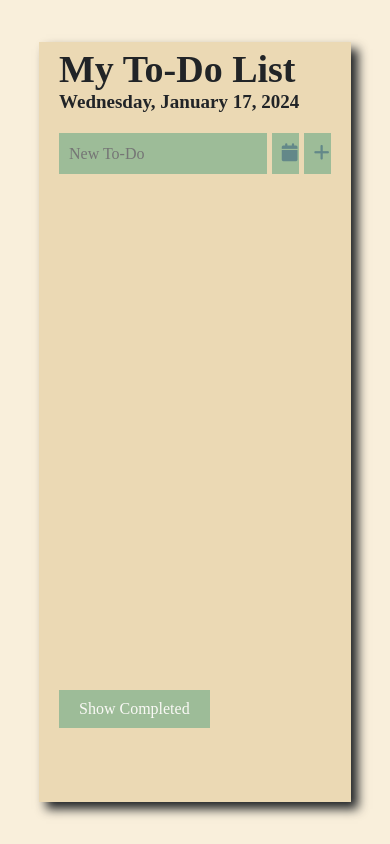
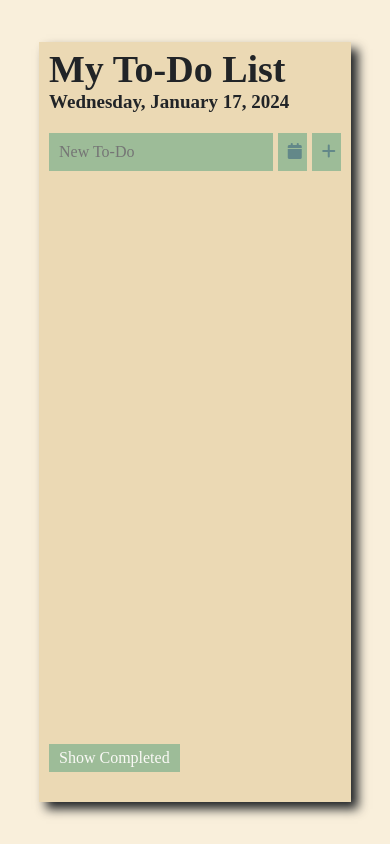
Before and after one commit to NaspoDev/To-Do, a React (Vite) app in the folder client/: page / in a window 390 px wide. Built offline with nearby package versions, Linux system fonts and the light colour scheme; a web font is replaced by a local one.

Commit message:
responsive design down to width 450px

```diff
--- a/client/src/App.scss
+++ b/client/src/App.scss
@@ -262,7 +262,12 @@
     }
 
     .ToDoList {
+      height: 78%;
+
       .toggle-list-state-button-container {
+        height: auto;
+        padding: 15px 0px 5px 0px;
+
         .toggle-list-state-button {
           font-size: 16px;
           padding: 10px 20px;
@@ -320,3 +325,52 @@
     }
   }
 }
+
+@media (max-width: 450px) {
+  .App {
+    .ToDoContainer {
+      padding: 5px 10px;
+
+      .ToDoForm {
+        .to-do-input-field {
+          input[type="text"] {
+            width: 80%;
+          }
+
+          .due-date-button,
+          .submit-to-do-button {
+            font-size: 16px;
+          }
+        }
+      }
+
+      .ToDoList {
+        .Task {
+          height: 60px;
+
+          .task-checkbox {
+            margin-left: 10px;
+          }
+
+          .task-content-container {
+            padding: 5px 0px 5px 10px;
+          }
+
+          .delete-task-button-container {
+            button {
+              font-size: 18px;
+              padding-right: 10px;
+            }
+          }
+        }
+
+        .toggle-list-state-button-container {
+          .toggle-list-state-button {
+            font-size: 16px;
+            padding: 5px 10px;
+          }
+        }
+      }
+    }
+  }
+}
--- a/client/src/css/App.css
+++ b/client/src/css/App.css
@@ -289,6 +289,13 @@ input[type=checkbox] {
     width: 10%;
     padding: 10px 10px;
   }
+  .ToDoContainer .ToDoList {
+    height: 78%;
+  }
+  .ToDoContainer .ToDoList .toggle-list-state-button-container {
+    height: auto;
+    padding: 15px 0px 5px 0px;
+  }
   .ToDoContainer .ToDoList .toggle-list-state-button-container .toggle-list-state-button {
     font-size: 16px;
     padding: 10px 20px;
@@ -325,3 +332,32 @@ input[type=checkbox] {
     font-size: 15px;
   }
 }
+@media (max-width: 450px) {
+  .App .ToDoContainer {
+    padding: 5px 10px;
+  }
+  .App .ToDoContainer .ToDoForm .to-do-input-field input[type=text] {
+    width: 80%;
+  }
+  .App .ToDoContainer .ToDoForm .to-do-input-field .due-date-button,
+  .App .ToDoContainer .ToDoForm .to-do-input-field .submit-to-do-button {
+    font-size: 16px;
+  }
+  .App .ToDoContainer .ToDoList .Task {
+    height: 60px;
+  }
+  .App .ToDoContainer .ToDoList .Task .task-checkbox {
+    margin-left: 10px;
+  }
+  .App .ToDoContainer .ToDoList .Task .task-content-container {
+    padding: 5px 0px 5px 10px;
+  }
+  .App .ToDoContainer .ToDoList .Task .delete-task-button-container button {
+    font-size: 18px;
+    padding-right: 10px;
+  }
+  .App .ToDoContainer .ToDoList .toggle-list-state-button-container .toggle-list-state-button {
+    font-size: 16px;
+    padding: 5px 10px;
+  }
+}
```
